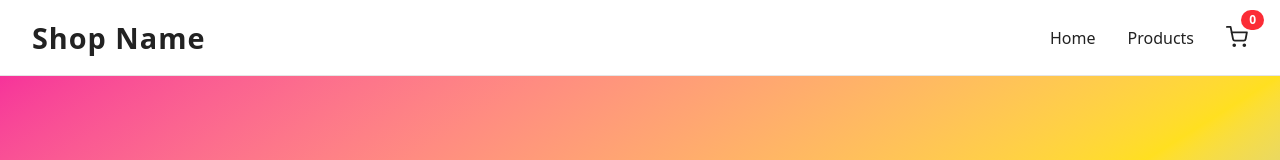
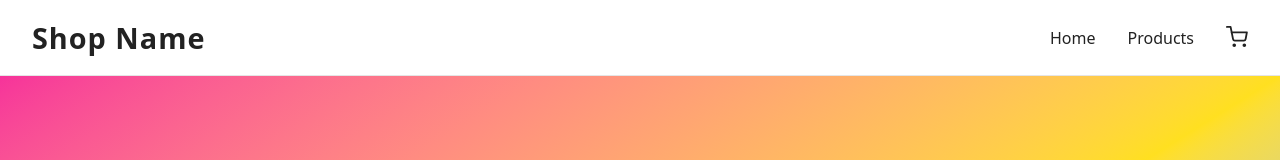
Before and after one commit to blitheryjibits/E-store, a React (Vite) app: page / in a window 1280 px wide. Shown: the top 160 px of the page. Built offline with nearby package versions, Linux system fonts and the light colour scheme.

Commit message:
Added: 'short circuit' conditional render for cart badge when contents is above 0

```diff
--- a/src/components/Header/Header.jsx
+++ b/src/components/Header/Header.jsx
@@ -39,9 +39,12 @@ export default function Header() {
                   <circle cx="20" cy="21" r="1" />
                   <path d="M1 1h4l2.68 13.39a2 2 0 0 0 2 1.61h9.72a2 2 0 0 0 2-1.61l1.38-7.39H6" />
                 </svg>
-                    <span className="absolute -top-4 -right-4 bg-red-500 text-white text-xs font-bold rounded-full px-2 py-0.5">
-                      {cartCount}
-                    </span>
+                    {
+                      cartCount > 0 &&
+                      <span className="absolute -top-4 -right-4 bg-red-500 text-white text-xs font-bold rounded-full px-2 py-0.5">
+                        {cartCount}
+                      </span>
+                    }
               </NavLink>
             </li>
           </ul>
```
